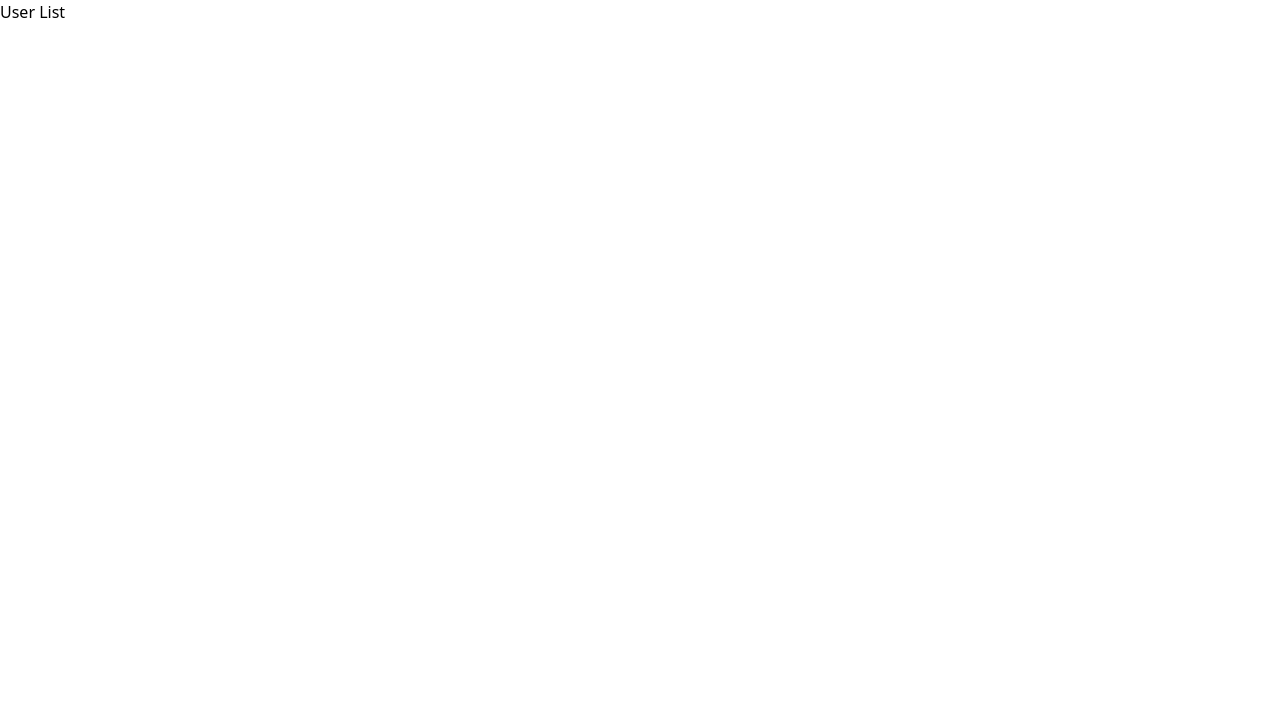
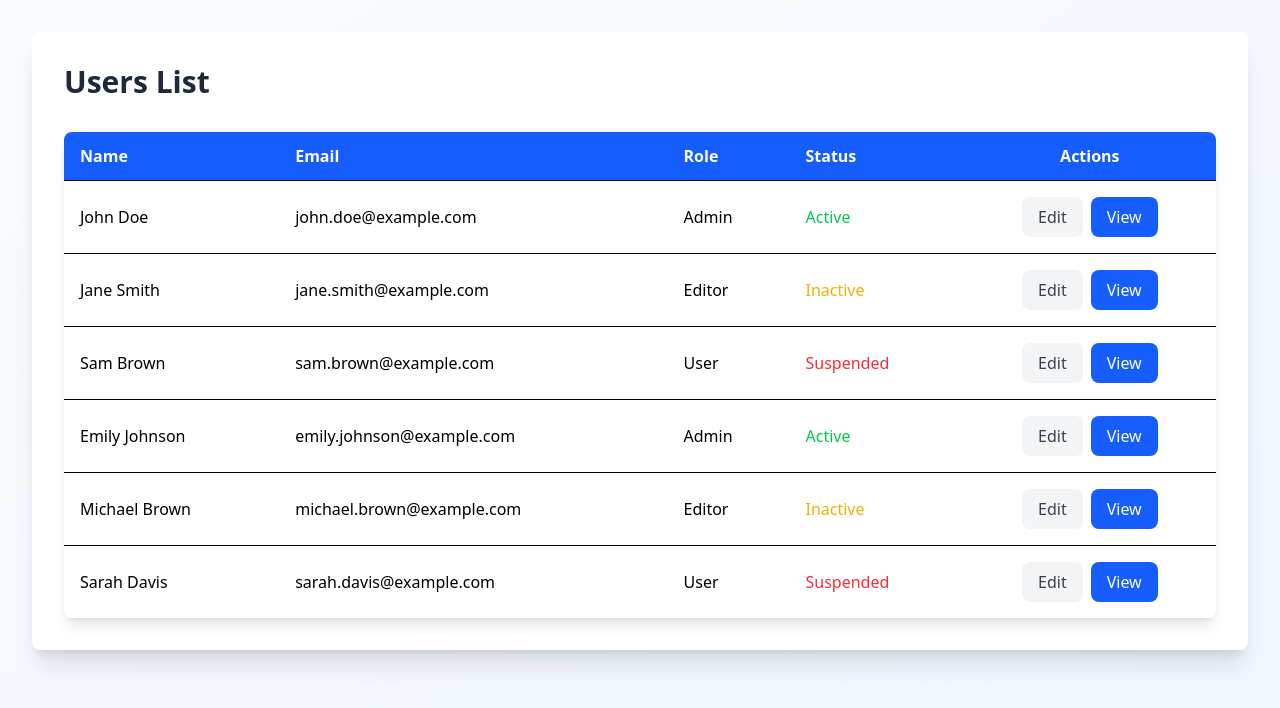
Before and after one commit to Aswin314/dashboard, a Next.js app: page /dashboard/users/users-list in a window 1280 px wide. Shown: the top 708 px of the page. Built offline with nearby package versions, Linux system fonts and the light colour scheme.

Commit message:
Dashboard Completed

```diff
--- a/app/dashboard/users/page.tsx
+++ b/app/dashboard/users/page.tsx
@@ -21,6 +21,17 @@
                             View detailed information about each user in your system.
                         </p>
                     </Link>
+                    <Link
+                        href="/dashboard/users/users-list"
+                        className="bg-orange-50 p-6 rounded-lg shadow-sm hover:shadow-lg transition-shadow"
+                    >
+                        <h2 className="text-xl font-semibold text-orange-800 mb-2">
+                            User List
+                        </h2>
+                        <p className="text-gray-600">
+                            Browse and manage all users in the system.
+                        </p>
+                    </Link>
                 </div>
             </div>
         </div>
--- a/app/dashboard/users/users-details/page.tsx
+++ b/app/dashboard/users/users-details/page.tsx
@@ -1,11 +1,80 @@
 import React from 'react'
 
 const page = () => {
+    const user = {
+        name: "John Doe",
+        email: "john.doe@example.com",
+        role: "Admin",
+        status: "Active",
+        bio: "Lorem ipsum dolor sit amet, consectetur adipiscing elit. Phasellus imperdiet, nulla et dictum interdum, nisi lorem egestas odio, vitae scelerisque enim ligula venenatis dolor.",
+        profilePicture: "https://randomuser.me/api/portraits/men/1.jpg",
+        activities: [
+            { id: 1, description: "Updated password", timestamp: "2025-02-10" },
+            { id: 2, description: "Changed email address", timestamp: "2025-01-25" },
+            {
+                id: 3,
+                description: "Logged in from a new device",
+                timestamp: "2025-01-15",
+            },
+        ]
+    }
     return (
-        <div>
-            <h1>User Details</h1>
+        <div className="min-h-screen bg-gradient-to-br from-gray-50 to-blue-50 p-8">
+            <div className="max-w-4xl mx-auto bg-white rounded-lg shadow-xl p-8">
+                <div className="flex items-center mb-8">
+                    <img
+                        src={user.profilePicture}
+                        alt="Profile"
+                        className="w-20 h-20 rounded-full object-cover mr-6"
+                    />
+                    <div>
+                        <h1 className="text-3xl font-bold text-gray-800">{user.name}</h1>
+                        <p className="text-sm text-gray-600">{user.email}</p>
+                        <p className="text-sm text-gray-600">Role: {user.role}</p>
+                        <p
+                            className={`text-sm mt-2 ${user.status === "Active" ? "text-green-500" : "text-red-500"
+                                }`}
+                        >
+                            Status: {user.status}
+                        </p>
+                    </div>
+                </div>
+
+                <div className="mb-8">
+                    <h2 className="text-xl font-semibold text-gray-700 mb-4">About</h2>
+                    <p className="text-gray-600">{user.bio}</p>
+                </div>
+
+                <div className="mb-8">
+                    <h2 className="text-xl font-semibold text-gray-700 mb-4">
+                        Recent Activities
+                    </h2>
+                    <ul className="space-y-4">
+                        {user.activities.map((activity) => (
+                            <li key={activity.id} className="flex items-center space-x-4">
+                                <div className="bg-blue-600 text-white rounded-full w-8 h-8 flex items-center justify-center">
+                                    <span className="text-sm">A</span>
+                                </div>
+                                <div>
+                                    <p className="text-gray-700">{activity.description}</p>
+                                    <p className="text-sm text-gray-500">{activity.timestamp}</p>
+                                </div>
+                            </li>
+                        ))}
+                    </ul>
+                </div>
+
+                <div className="flex justify-end space-x-4">
+                    <button className="px-6 py-2 text-gray-700 bg-gray-100 rounded-lg hover:bg-gray-200 transition-colors">
+                        Edit Profile
+                    </button>
+                    <button className="px-6 py-2 text-white bg-blue-600 rounded-lg hover:bg-blue-700 transition-colors">
+                        Send Message
+                    </button>
+                </div>
+            </div>
         </div>
-    )
+    );
 }
 
 export default page
--- a/app/dashboard/users/users-list/page.tsx
+++ b/app/dashboard/users/users-list/page.tsx
@@ -1,9 +1,98 @@
 import React from 'react'
 
 const page = () => {
+  const users = [
+    {
+      id: 1,
+      name: "John Doe",
+      email: "john.doe@example.com",
+      role: "Admin",
+      status: "Active",
+    },
+    {
+      id: 2,
+      name: "Jane Smith",
+      email: "jane.smith@example.com",
+      role: "Editor",
+      status: "Inactive",
+    },
+    {
+      id: 3,
+      name: "Sam Brown",
+      email: "sam.brown@example.com",
+      role: "User",
+      status: "Suspended",
+    },
+    {
+      id: 4,
+      name: "Emily Johnson",
+      email: "emily.johnson@example.com",
+      role: "Admin",
+      status: "Active",
+    },
+    {
+      id: 5,
+      name: "Michael Brown",
+      email: "michael.brown@example.com",
+      role: "Editor",
+      status: "Inactive",
+    },
+    {
+      id: 6,
+      name: "Sarah Davis",
+      email: "sarah.davis@example.com",
+      role: "User",
+      status: "Suspended",
+    },
+  ];
   return (
-    <div>
-      <h1>User List</h1>
+    <div className="min-h-screen bg-gradient-to-br from-gray-50 to-blue-50 p-8">
+      <div className="max-w-7xl mx-auto bg-white rounded-lg shadow-xl p-8">
+        <h1 className="text-3xl font-bold text-gray-800 mb-8">Users List</h1>
+
+        <div className="overflow-x-auto bg-white shadow-lg rounded-lg">
+          <table className="min-w-full table-auto">
+            <thead className="bg-blue-600 text-white">
+              <tr>
+                <th className="py-3 px-4 text-left">Name</th>
+                <th className="py-3 px-4 text-left">Email</th>
+                <th className="py-3 px-4 text-left">Role</th>
+                <th className="py-3 px-4 text-left">Status</th>
+                <th className="py-3 px-4 text-center">Actions</th>
+              </tr>
+            </thead>
+            <tbody>
+              {users.map((user) => (
+                <tr key={user.id} className="border-t hover:bg-gray-50">
+                  <td className="py-4 px-4">{user.name}</td>
+                  <td className="py-4 px-4">{user.email}</td>
+                  <td className="py-4 px-4">{user.role}</td>
+                  <td className="py-4 px-4">
+                    <span
+                      className={`${user.status === "Active"
+                        ? "text-green-500"
+                        : user.status === "Inactive"
+                          ? "text-yellow-500"
+                          : "text-red-500"
+                        }`}
+                    >
+                      {user.status}
+                    </span>
+                  </td>
+                  <td className="py-4 px-4 text-center ">
+                    <button className="px-4 py-2 text-gray-700 bg-gray-100 rounded-lg hover:bg-gray-200 transition-colors cursor-pointer ">
+                      Edit
+                    </button>
+                    <button className="ml-2 px-4 py-2 text-white bg-blue-600 rounded-lg hover:bg-blue-700 transition-colors  cursor-pointer">
+                      View
+                    </button>
+                  </td>
+                </tr>
+              ))}
+            </tbody>
+          </table>
+        </div>
+      </div>
     </div>
   )
 }
```
